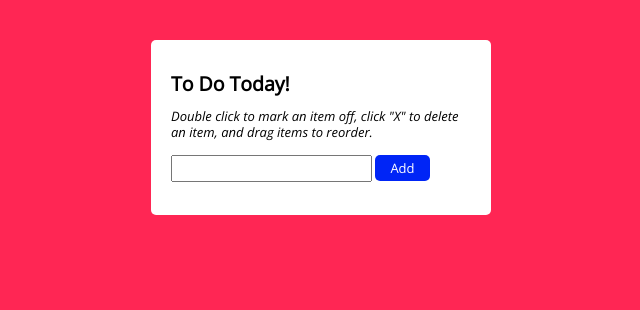
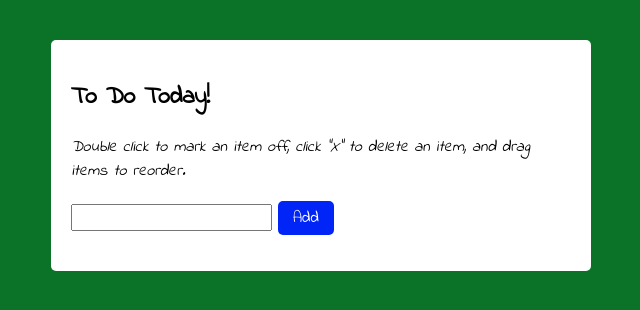
Before and after one commit to Scaramouche9/to-do-today, a plain HTML site: page index.html in a window 1280 px wide. Shown: the whole page, without its empty margins (319-959 px from the left). Drawn offline with nearby package versions, Linux system fonts and the light colour scheme.

Commit message:
Changed font

```diff
--- a/css/style.css
+++ b/css/style.css
@@ -1,14 +1,14 @@
-@import url(https://fonts.googleapis.com/css?family=Open+Sans:400italic,400);
+@import url('https://fonts.googleapis.com/css2?family=Indie+Flower&display=swap');
 
 body {
-  font: normal normal 13px/16px "Open Sans", sans-serif;
-  background: #ff2654;
+  font-family: "Indie Flower", cursive;
+  background: #0b7327;
 
 }
 
 .container{
   padding: 20px;
-  width: 300px;
+  width: 500px;
   margin: 0 auto;
   margin-top: 40px;
   background: white;
```
